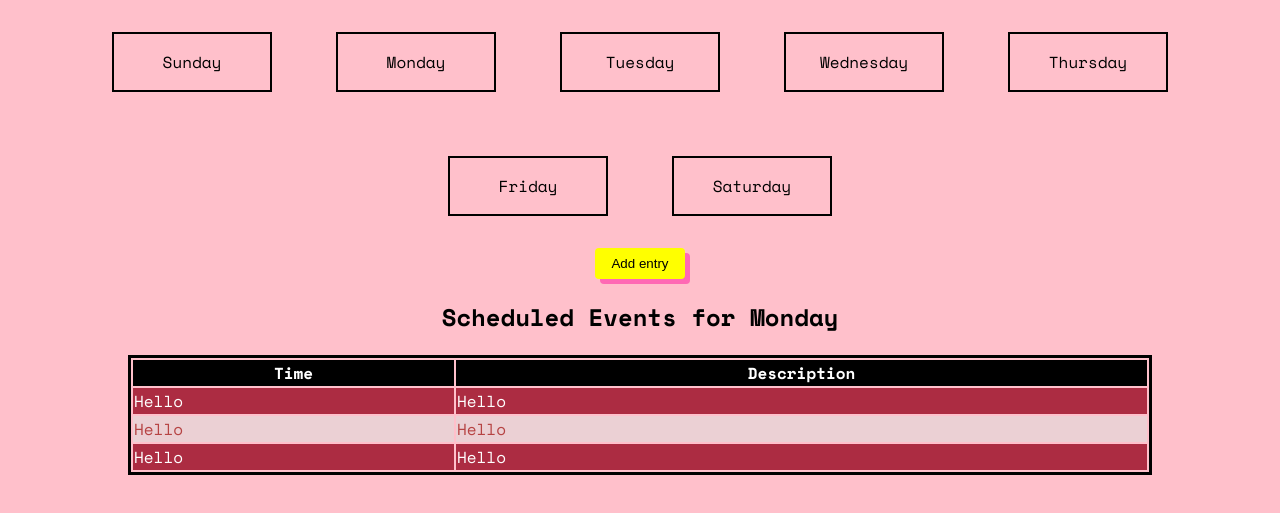
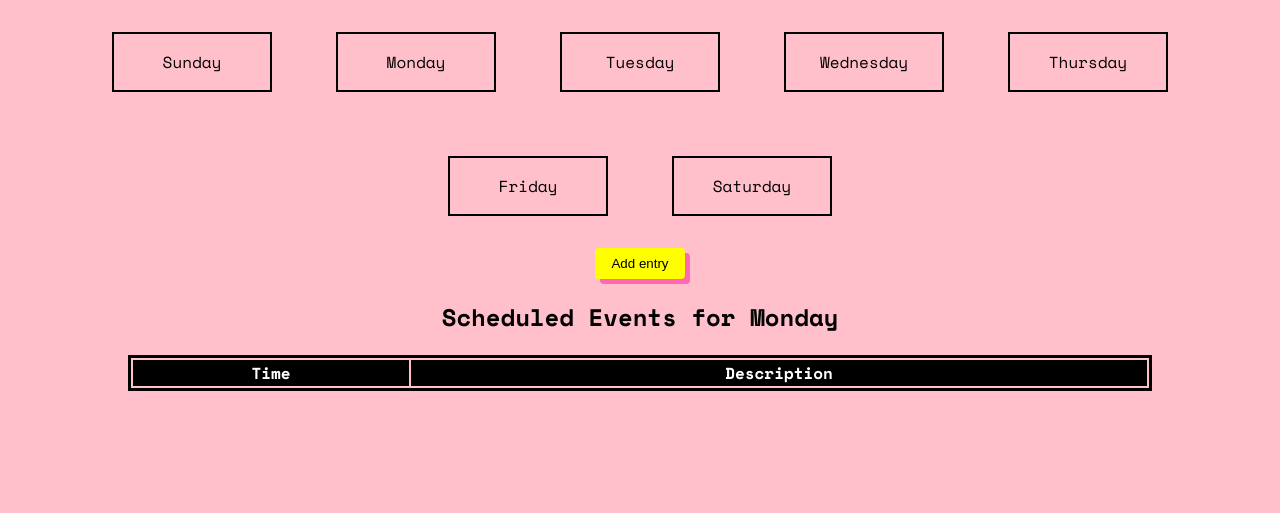
Before and after one commit to qnpham/week-planner, a website: page index.html in a window 1280 px wide. Shown: the part 91-604 px from the top of the page. Drawn offline with nearby package versions, Linux system fonts and the light colour scheme.

Commit message:
safe for work ;)

```diff
--- a/index.html
+++ b/index.html
@@ -41,18 +41,6 @@
         </tr>
       </thead>
       <tbody class="schedule">
-        <tr>
-          <td>Hello</td>
-          <td>Hello</td>
-        </tr>
-        <tr>
-          <td>Hello</td>
-          <td>Hello</td>
-        </tr>
-        <tr>
-          <td>Hello</td>
-          <td>Hello</td>
-        </tr>
       </tbody>
     </table>
   </div>
--- a/main.js
+++ b/main.js
@@ -33,7 +33,7 @@ function createDom(entry) {
   var tr = document.createElement('tr');
 
   var time = document.createElement('td');
-  time.textContent = entry.time;
+  time.textContent = entry.time + ':00';
   tr.appendChild(time);
 
   var description = document.createElement('td');
@@ -42,3 +42,11 @@ function createDom(entry) {
 
   $schedule.appendChild(tr);
 }
+
+document.addEventListener('DOMContentLoaded', reload);
+
+function reload(event) {
+  for (var i = 0; i < data.entries.length; i++) {
+    createDom(data.entries[i]);
+  }
+}
```
